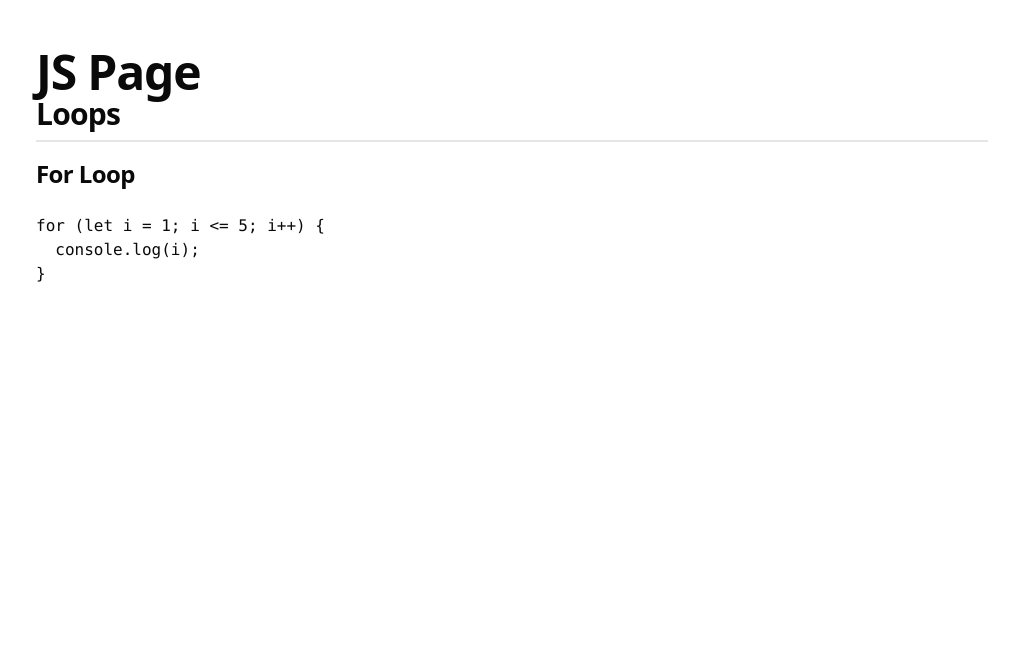
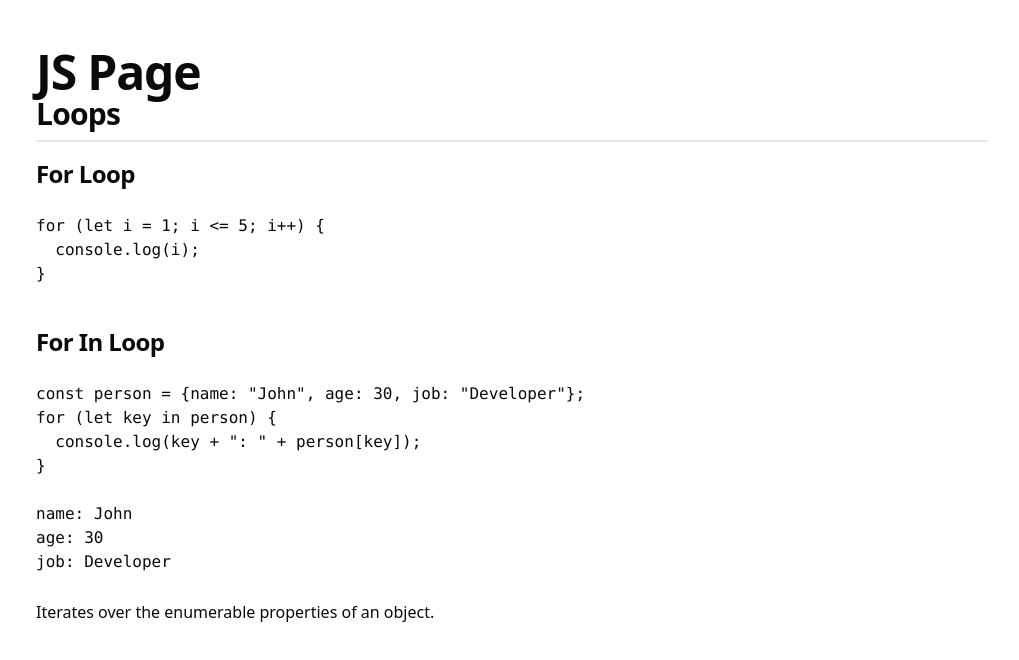
Before and after one commit to Dillonzellis/review-25, a Next.js app: page /js in a window 1280 px wide. Shown: the top 660 px of the page, without its empty margins (128-1147 px from the left). Built offline with nearby package versions, Linux system fonts and the light colour scheme.

Commit message:
feat: add for in loop

```diff
--- a/src/app/js/page.tsx
+++ b/src/app/js/page.tsx
@@ -16,7 +16,21 @@ for (let i = 1; i <= 5; i++) {
   console.log(i);
 }
       `}
-      ></ConceptBlock>
+      />
+      <ConceptBlock
+        title="For In Loop"
+        code={`
+const person = {name: "John", age: 30, job: "Developer"};
+for (let key in person) {
+  console.log(key + ": " + person[key]);
+}
+
+name: John
+age: 30
+job: Developer
+      `}
+        desc="Iterates over the enumerable properties of an object."
+      />
     </MaxWidthWrapper>
   );
 }
```
